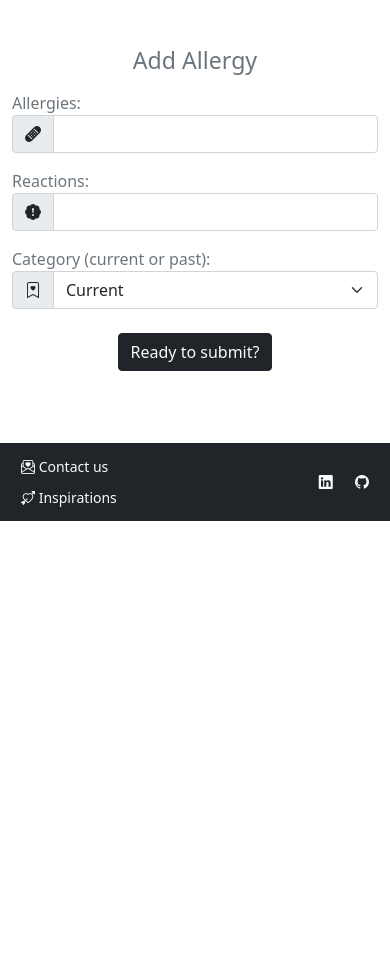
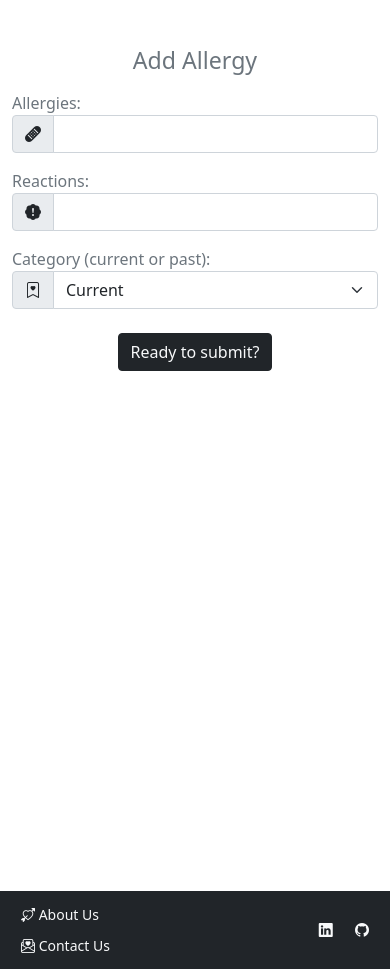
Before and after one commit to miki-reynolds/BearPill-Diary, a Flask app: page /member/allergies/add in a window 390 px wide. Shown: the part 155-1124 px from the top of the page. Before the commit the page ends 676 px from the top, so only its background shows below. Run offline with Flask 3, Linux system fonts and the light colour scheme; a user stored in the database is signed in.

Commit message:
Fixed Footer
Made footer responsively sticky the right way.

```diff
--- a/app/home/templates/base.html
+++ b/app/home/templates/base.html
@@ -96,25 +96,26 @@
                       {% endif %}
                   </ul>
             </div>
-            </div>
         </nav>
     </div>
 
-    {% block content %}
-    {% endblock %}
+    <div class="d-flex flex-column" style=" min-height: 100vh;">
+        {% block content %}
+        {% endblock %}
+    </div>
 
     <footer>
         <div class="container-fluid bg-dark mt-5">
             <nav class="navbar">
                 <ul class="navbar-nav">
                     <li class="nav-item">
-                        <a class="btn btn-sm text-light" href="{{ url_for('home_bp.contact_page') }}">
-                            <i class="bi bi-envelope-paper-heart"></i> Contact us
+                        <a class="btn btn-sm text-light" href="#">
+                            <i class="bi bi-arrow-through-heart"></i> About Us
                         </a>
                     </li>
                     <li class="nav-item">
-                        <a class="btn btn-sm text-light" href="#">
-                            <i class="bi bi-arrow-through-heart"></i> Inspirations
+                        <a class="btn btn-sm text-light" href="{{ url_for('home_bp.contact_page') }}">
+                            <i class="bi bi-envelope-paper-heart"></i> Contact Us
                         </a>
                     </li>
                 </ul>
@@ -128,12 +129,9 @@
                         </a>
                     </li>
                 </ul>
-
-        </nav>
-
+            </nav>
         </div>
     </footer>
-
 
     <script src="https://cdn.jsdelivr.net/npm/bootstrap@5.1.3/dist/js/bootstrap.bundle.min.js" integrity="sha384-ka7Sk0Gln4gmtz2MlQnikT1wXgYsOg+OMhuP+IlRH9sENBO0LRn5q+8nbTov4+1p" crossorigin="anonymous"></script>
   </body>
```
